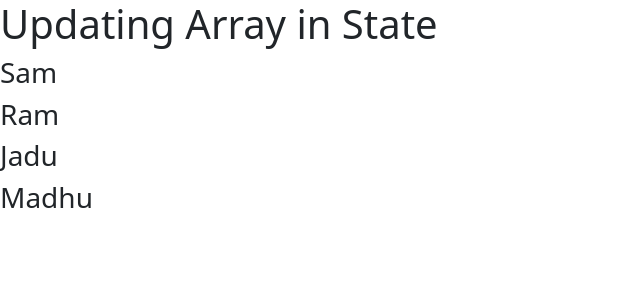
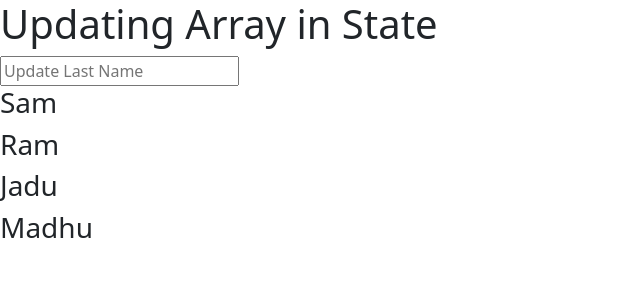
Before and after one commit to sumitbasu116/react-blog, a React (Vite) app: page / in a window 1280 px wide. Shown: the top 300 px of the page, without its empty margins (0-640 px from the left). Built offline with nearby package versions, Linux system fonts and the light colour scheme.

Commit message:
Updating Array in State part2-Updating Array in State

```diff
--- a/src/App.jsx
+++ b/src/App.jsx
@@ -7,10 +7,14 @@ function App() {
       'Sam','Ram','Jadu','Madhu'
     ]
   );
-
+  function handleLastNameUpdate(name){
+    data[data.length-1] = name;
+    setData([...data]);
+  }
   return (
     <div>
       <h1>Updating Array in State</h1>
+      <input type="text" placeholder="Update Last Name" onChange={(e)=>handleLastNameUpdate(e.target.value)}/>
       {
         data.map((item,index)=>(
           <h3 key={index}>{item}</h3>
```
